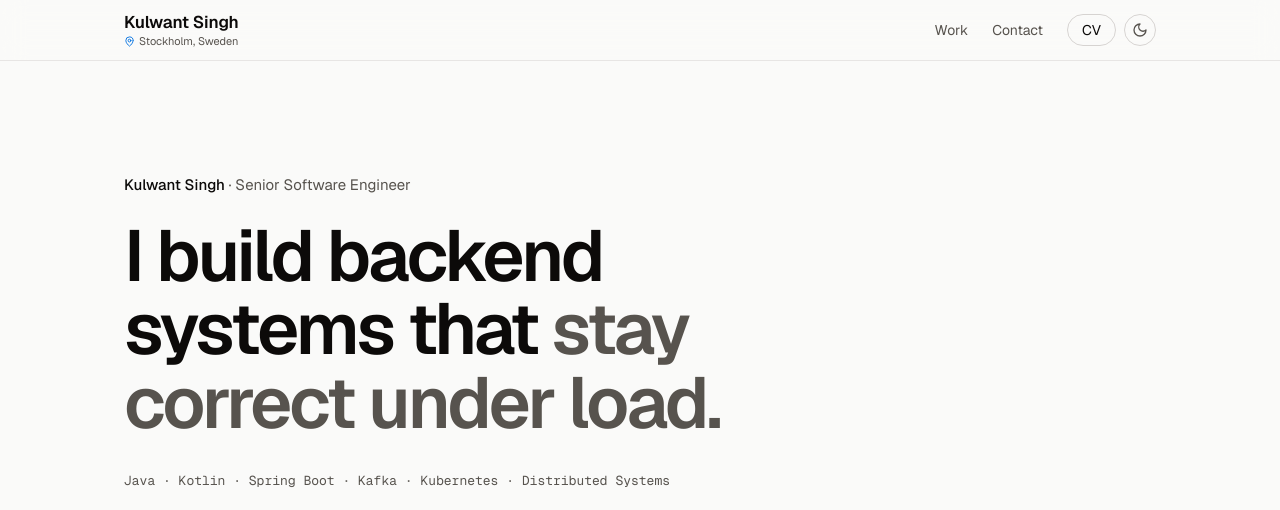
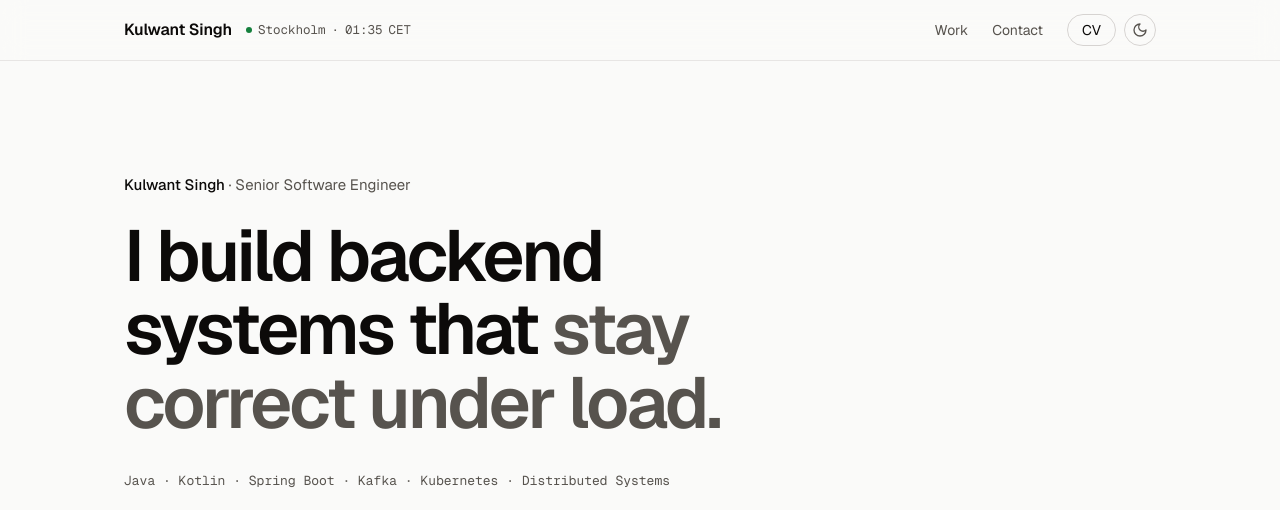
Before and after one commit to imkulwant/imkulwant.github.io, a plain HTML site: page index.html in a window 1280 px wide. Shown: the top 510 px of the page. Drawn offline with nearby package versions, Linux system fonts and the light colour scheme.

Commit message:
V2 (#2)
* feat: feature workout tracker and trim hero skills

Adds the workout tracker PWA as the first featured project, since it is
the one shipped product among the side projects.

Cuts the hero skill chips to six market-relevant terms so recruiters see
the core stack at a glance, moves the location into its own line with a
pin icon, and renames the section to "Featured Projects" now that it is
no longer backend-only.

* feat: redesign portfolio as a work showcase

The old page read like a side-project list: a live GitHub grid showed
repos with no description and zero stars, and nothing reflected 10+
years of industry work. The new page leads with a short positioning
statement and three case studies (architecture diagrams for
payment-system and api-gateway, a live screenshot of the workout app),
followed by a compact list of other projects and a direct email contact.

Industry experience is shown as a scrolling strip of employer logos
rather than repeating the CV. The logos are official artwork recoloured
to a single theme-aware colour so they stay legible in both modes; the
strip pauses on hover and stays static for reduced-motion users.

Also adds a light/dark toggle that remembers the visitor's choice and
otherwise follows the system setting, and schema.org Person data for
search and sourcing tools. The page stays a single HTML file: icons,
logos and the app screenshot are inlined.

* V2 update

```diff
--- a/index.html
+++ b/index.html
@@ -125,11 +125,16 @@
     backdrop-filter: saturate(180%) blur(12px);
     border-bottom: 1px solid var(--line);
   }
-  .top .wrap { display: flex; align-items: center; justify-content: space-between; height: 60px; }
-  .brand { display: flex; flex-direction: column; gap: 2px; line-height: 1.2; }
-  .brand-name { font-size: 17px; font-weight: 600; letter-spacing: -0.01em; }
-  .brand-where { display: inline-flex; align-items: center; gap: 4px; font-size: 11px; color: var(--muted); }
-  .brand-where .i { width: 11px; height: 11px; color: var(--accent); }
+  .top .wrap { display: flex; align-items: center; justify-content: space-between; gap: 12px; height: 60px; }
+  .identity { display: flex; align-items: center; gap: 14px; min-width: 0; }
+  .brand { font-size: 16px; font-weight: 600; letter-spacing: -0.01em; white-space: nowrap; }
+  .local {
+    display: inline-flex; align-items: center; gap: 6px;
+    font-family: var(--mono); font-size: 12.5px; color: var(--muted); white-space: nowrap;
+  }
+  .local .dot { width: 6px; height: 6px; border-radius: 50%; background: var(--ok); }
+  .local .clock { display: none; }
+  .local.has-time .clock { display: inline; }
   .top nav { display: flex; align-items: center; gap: 24px; font-size: 14px; color: var(--muted); }
   .top nav a:hover { color: var(--fg); }
   .nav-actions { display: flex; align-items: center; gap: 8px; }
@@ -152,8 +157,20 @@
     :root:not([data-theme="light"]) .theme .sun { display: block; }
     :root:not([data-theme="light"]) .theme .moon { display: none; }
   }
-  @media (max-width: 640px) { .top nav { gap: 12px; } }
-  @media (max-width: 380px) { .top nav a[href="#work"] { display: none; } }
+  @media (max-width: 640px) {
+    .top nav { gap: 12px; }
+    .top nav > a { display: none; }
+    .identity { gap: 10px; }
+    .local .city { order: 1; }
+    .local.has-time .sep, .local.has-time .tz { display: none; }
+  }
+  @media (max-width: 400px) {
+    .brand { font-size: 15px; }
+    .local { font-size: 12px; }
+    .top nav .cv { padding: 0 10px; }
+  }
+  @media (max-width: 354px) { .local .dot { display: none; } }
+  @media (max-width: 342px) { .local.has-time .clock { display: none; } }
 
   /* ---------- Hero ---------- */
   .hero { padding-block: 112px 72px; }
@@ -377,7 +394,6 @@
 
 <svg width="0" height="0" style="position:absolute" aria-hidden="true" focusable="false">
   <!-- Lucide icons, ISC licence -->
-  <symbol id="i-pin" viewBox="0 0 24 24"><path d="M20 10c0 4.993-5.539 10.193-7.399 11.799a1 1 0 0 1-1.202 0C9.539 20.193 4 14.993 4 10a8 8 0 0 1 16 0"/><circle cx="12" cy="10" r="3"/></symbol>
   <symbol id="i-mail" viewBox="0 0 24 24"><rect width="20" height="16" x="2" y="4" rx="2"/><path d="m22 7-8.97 5.7a1.94 1.94 0 0 1-2.06 0L2 7"/></symbol>
   <symbol id="i-github" viewBox="0 0 24 24"><path d="M15 22v-4a4.8 4.8 0 0 0-1-3.5c3 0 6-2 6-5.5.08-1.25-.27-2.48-1-3.5.28-1.15.28-2.35 0-3.5 0 0-1 0-3 1.5-2.64-.5-5.36-.5-8 0C6 2 5 2 5 2c-.3 1.15-.3 2.35 0 3.5A5.403 5.403 0 0 0 4 9c0 3.5 3 5.5 6 5.5-.39.49-.68 1.05-.85 1.65-.17.6-.22 1.23-.15 1.85v4"/><path d="M9 18c-4.51 2-5-2-5-2"/></symbol>
   <symbol id="i-linkedin" viewBox="0 0 24 24"><path d="M16 8a6 6 0 0 1 6 6v7h-4v-7a2 2 0 0 0-2-2 2 2 0 0 0-2 2v7h-4v-7a6 6 0 0 1 6-6z"/><rect width="4" height="12" x="2" y="9"/><circle cx="4" cy="4" r="2"/></symbol>
@@ -430,10 +446,16 @@
 
 <header class="top">
   <div class="wrap">
-    <a href="#top" class="brand">
-      <span class="brand-name">Kulwant Singh</span>
-      <span class="brand-where"><svg class="i"><use href="#i-pin"/></svg>Stockholm, Sweden</span>
-    </a>
+    <div class="identity">
+      <a href="#top" class="brand">Kulwant Singh</a>
+      <span class="local" title="Local time in Stockholm">
+        <span class="dot" aria-hidden="true"></span>
+        <span class="city">Stockholm</span>
+        <span class="clock sep" aria-hidden="true">·</span>
+        <time class="clock"></time>
+        <span class="clock tz"></span>
+      </span>
+    </div>
     <nav aria-label="Main">
       <a href="#work">Work</a>
       <a href="#contact">Contact</a>
@@ -691,6 +713,24 @@
     system.addEventListener('change', label);
     label();
   })();
+
+  // Local time in Stockholm next to the name; without script only the city shows.
+  (function () {
+    var local = document.querySelector('.local');
+    var time = local.querySelector('time');
+    var tz = local.querySelector('.tz');
+    var clock = new Intl.DateTimeFormat('en-GB', { hour: '2-digit', minute: '2-digit', timeZone: 'Europe/Stockholm' });
+    var zone = new Intl.DateTimeFormat('en-GB', { timeZone: 'Europe/Stockholm', timeZoneName: 'short' });
+    function tick() {
+      var now = new Date();
+      time.textContent = clock.format(now);
+      var part = zone.formatToParts(now).filter(function (p) { return p.type === 'timeZoneName'; })[0];
+      tz.textContent = part ? part.value : '';
+    }
+    tick();
+    local.classList.add('has-time');
+    setInterval(tick, 15000);
+  })();
 </script>
 </body>
 </html>
```
